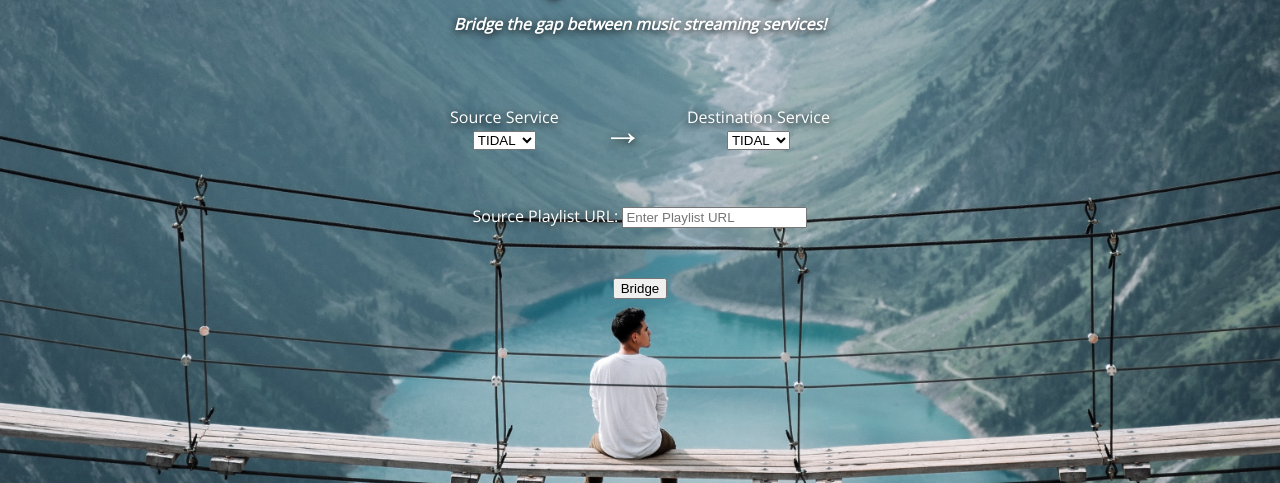
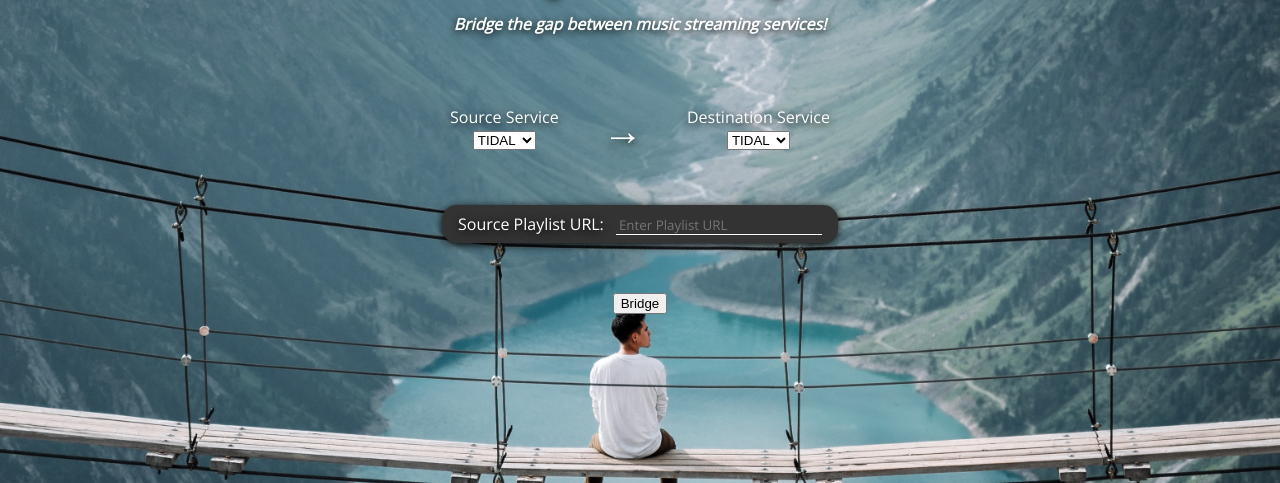
Before and after one commit to ethanratnofsky/Playlist-Bridge, a Flask app: page / in a window 1280 px wide. Shown: the part 211-694 px from the top of the page. Run offline with Flask 2, Linux system fonts and the light colour scheme.

Commit message:
styled source playlist url input

```diff
--- a/static/css/index.css
+++ b/static/css/index.css
@@ -36,4 +36,25 @@
 
 #source-playlist-url {
     margin: 3em auto;
+    background-color: #333;
+    padding: 0.5em 1em;
+    border-radius: 15px;
+    box-shadow: 0 2px 8px #000;
 }
+
+#source-playlist-url input {
+    margin-left: 8px;
+    width: 200px;
+    border: none;
+    background: none;
+    border-bottom: 1px solid #fff;
+    padding: 5px 3px 1px 3px;
+}
+
+#source-playlist-url input::placeholder {
+    font-family: 'Open Sans', sans-serif;
+}
+
+#source-playlist-url input:focus {
+    outline: none;
+}
```
